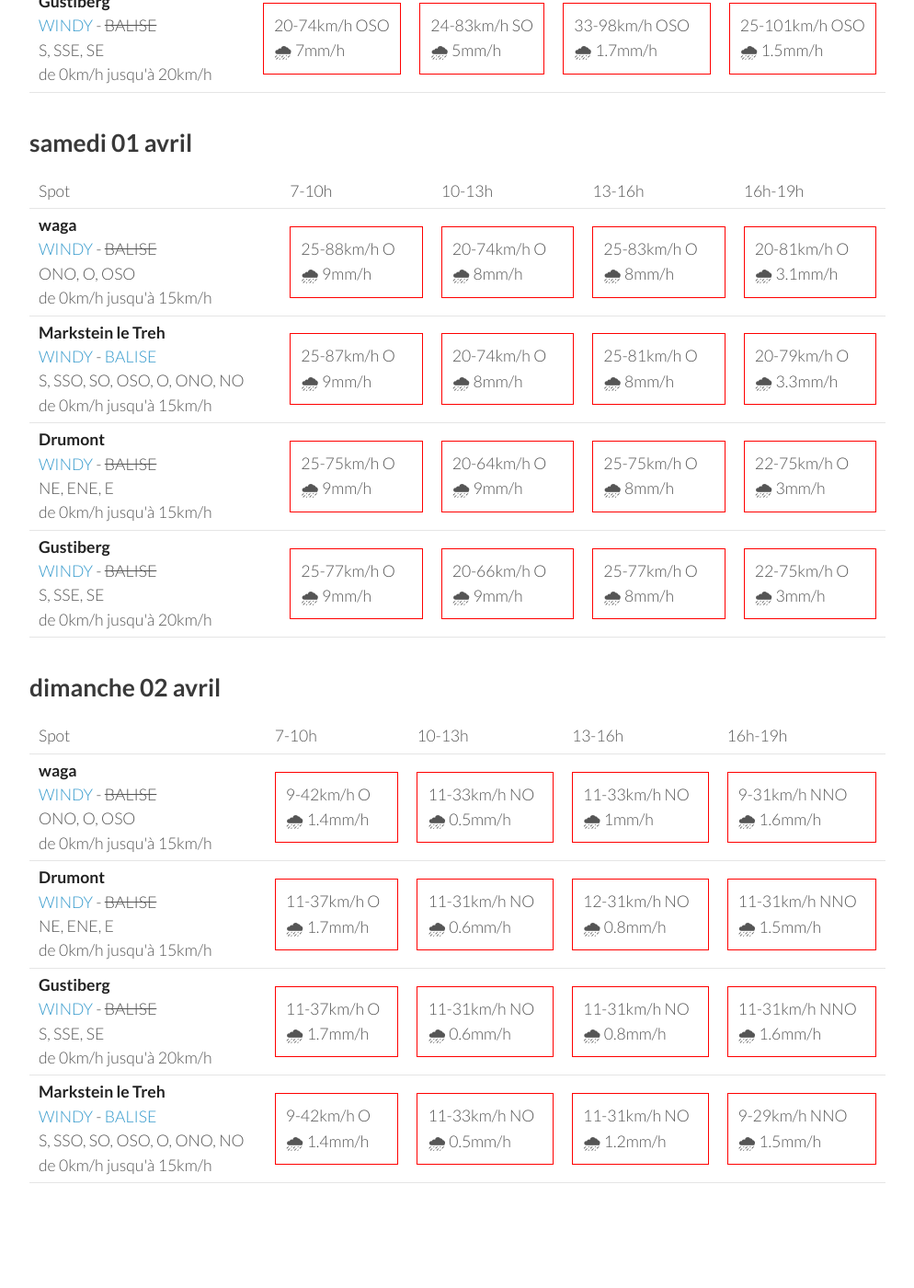
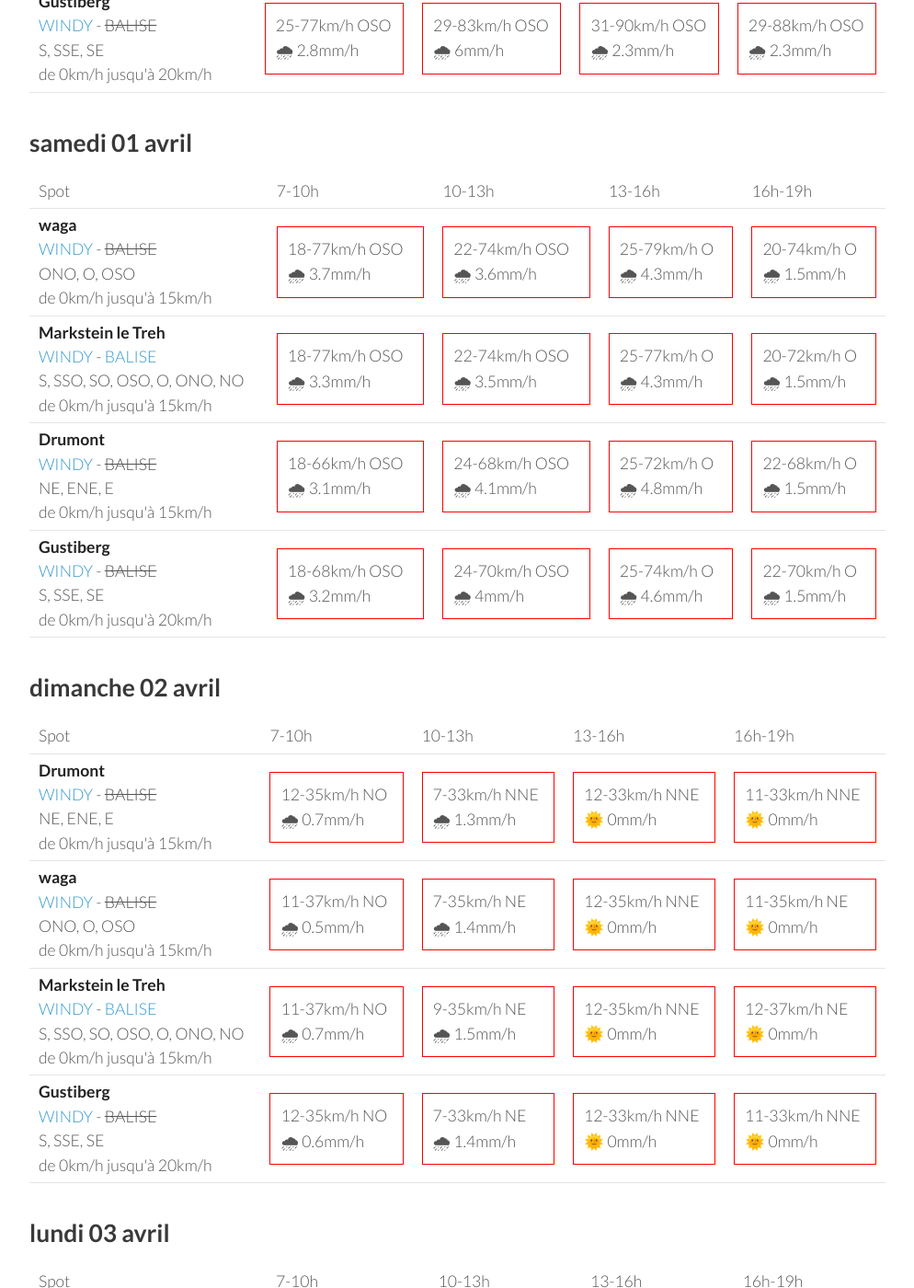
Before and after one commit to parapente-dans-le-nord/parapente-dans-le-nord.github.io, a Jekyll site: the page built from vosges.markdown, in a window 1280 px wide and 1400 px high, scrolled down 1918 px. Shown: the whole window at 92% size, without its empty margins (26-1020 px from the left). Built offline with Jekyll 4.4.1, drawn with Linux system fonts in a browser that asks for light colours; some of the changed text lies outside the part shown.

Commit message:
update index.markdown

```diff
--- a/vosges.markdown
+++ b/vosges.markdown
@@ -7,7 +7,7 @@ title:  "Tous les spots"
 {: .links}
 
 # Prevision Windy, modèle Arome
-page mise à jour le mercredi 29 mars 06:16
+page mise à jour le mercredi 29 mars 10:16
 
 ## mercredi 29 mars
 
@@ -136,40 +136,40 @@ page mise à jour le mercredi 29 mars 06:16
 <tr>
         <td><strong>Markstein le Treh</strong><br><a href="https://windy.com/47.926/7.012?47.505,7.012,8,m:eY1agmQ">WINDY</a> - <span class=""><a href="http://www.balisemeteo.com/balise.php?idBalise=136">BALISE</a> </span><br> <span class="vent-favorable">S, SSO, SO, OSO, O, ONO, NO</span><br><span class="force-vent">de 0km/h jusqu'à 15km/h</span> </td>
 
-            <td><div class="not-flyable"><p>18-77km/h OSO</p><p>🌧 6mm/h</p></div></td>
-            <td><div class="not-flyable"><p>25-85km/h SO</p><p>🌧 4mm/h</p></div></td>
-            <td><div class="not-flyable"><p>33-103km/h OSO</p><p>🌧 1.8mm/h</p></div></td>
-            <td><div class="not-flyable"><p>24-109km/h OSO</p><p>🌧 1.6mm/h</p></div></td>
+            <td><div class="not-flyable"><p>24-81km/h OSO</p><p>🌧 2.5mm/h</p></div></td>
+            <td><div class="not-flyable"><p>24-87km/h OSO</p><p>🌧 3.7mm/h</p></div></td>
+            <td><div class="not-flyable"><p>27-94km/h OSO</p><p>🌧 1.6mm/h</p></div></td>
+            <td><div class="not-flyable"><p>29-94km/h OSO</p><p>🌧 1.2mm/h</p></div></td>
 
 
     </tr>
 <tr>
         <td><strong>Drumont</strong><br><a href="https://windy.com/47.898/6.919?47.687,6.919,9,m:eYYagmG">WINDY</a> - <span class="no-balise"> BALISE </span><br> <span class="vent-favorable">NE, ENE, E</span><br><span class="force-vent">de 0km/h jusqu'à 15km/h</span> </td>
 
-            <td><div class="not-flyable"><p>20-72km/h OSO</p><p>🌧 6mm/h</p></div></td>
-            <td><div class="not-flyable"><p>24-81km/h SO</p><p>🌧 6mm/h</p></div></td>
-            <td><div class="not-flyable"><p>33-96km/h OSO</p><p>🌧 1.6mm/h</p></div></td>
-            <td><div class="not-flyable"><p>25-100km/h OSO</p><p>🌧 1.6mm/h</p></div></td>
+            <td><div class="not-flyable"><p>25-75km/h OSO</p><p>🌧 2.8mm/h</p></div></td>
+            <td><div class="not-flyable"><p>29-81km/h OSO</p><p>🌧 6mm/h</p></div></td>
+            <td><div class="not-flyable"><p>31-88km/h OSO</p><p>🌧 2.3mm/h</p></div></td>
+            <td><div class="not-flyable"><p>29-87km/h OSO</p><p>🌧 2.5mm/h</p></div></td>
 
 
     </tr>
 <tr>
         <td><strong>waga</strong><br><a href="https://windy.com/47.903/6.996?47.900,6.983,15">WINDY</a> - <span class="no-balise"> BALISE </span><br> <span class="vent-favorable">ONO, O, OSO</span><br><span class="force-vent">de 0km/h jusqu'à 15km/h</span> </td>
 
-            <td><div class="not-flyable"><p>18-79km/h OSO</p><p>🌧 7mm/h</p></div></td>
-            <td><div class="not-flyable"><p>24-87km/h SO</p><p>🌧 4.6mm/h</p></div></td>
-            <td><div class="not-flyable"><p>33-105km/h OSO</p><p>🌧 2.1mm/h</p></div></td>
-            <td><div class="not-flyable"><p>25-111km/h OSO</p><p>🌧 1.5mm/h</p></div></td>
+            <td><div class="not-flyable"><p>24-83km/h OSO</p><p>🌧 2.5mm/h</p></div></td>
+            <td><div class="not-flyable"><p>25-88km/h OSO</p><p>🌧 4.4mm/h</p></div></td>
+            <td><div class="not-flyable"><p>29-96km/h OSO</p><p>🌧 1.8mm/h</p></div></td>
+            <td><div class="not-flyable"><p>29-96km/h OSO</p><p>🌧 1.3mm/h</p></div></td>
 
 
     </tr>
 <tr>
         <td><strong>Gustiberg</strong><br><a href="https://windy.com/47.894/6.934?47.891,6.934,15,m:eYYagmI">WINDY</a> - <span class="no-balise"> BALISE </span><br> <span class="vent-favorable">S, SSE, SE</span><br><span class="force-vent">de 0km/h jusqu'à 20km/h</span> </td>
 
-            <td><div class="not-flyable"><p>20-74km/h OSO</p><p>🌧 7mm/h</p></div></td>
-            <td><div class="not-flyable"><p>24-83km/h SO</p><p>🌧 5mm/h</p></div></td>
-            <td><div class="not-flyable"><p>33-98km/h OSO</p><p>🌧 1.7mm/h</p></div></td>
-            <td><div class="not-flyable"><p>25-101km/h OSO</p><p>🌧 1.5mm/h</p></div></td>
+            <td><div class="not-flyable"><p>25-77km/h OSO</p><p>🌧 2.8mm/h</p></div></td>
+            <td><div class="not-flyable"><p>29-83km/h OSO</p><p>🌧 6mm/h</p></div></td>
+            <td><div class="not-flyable"><p>31-90km/h OSO</p><p>🌧 2.3mm/h</p></div></td>
+            <td><div class="not-flyable"><p>29-88km/h OSO</p><p>🌧 2.3mm/h</p></div></td>
 
 
     </tr>
@@ -192,40 +192,40 @@ page mise à jour le mercredi 29 mars 06:16
 <tr>
         <td><strong>waga</strong><br><a href="https://windy.com/47.903/6.996?47.900,6.983,15">WINDY</a> - <span class="no-balise"> BALISE </span><br> <span class="vent-favorable">ONO, O, OSO</span><br><span class="force-vent">de 0km/h jusqu'à 15km/h</span> </td>
 
-            <td><div class="not-flyable"><p>25-88km/h O</p><p>🌧 9mm/h</p></div></td>
-            <td><div class="not-flyable"><p>20-74km/h O</p><p>🌧 8mm/h</p></div></td>
-            <td><div class="not-flyable"><p>25-83km/h O</p><p>🌧 8mm/h</p></div></td>
-            <td><div class="not-flyable"><p>20-81km/h O</p><p>🌧 3.1mm/h</p></div></td>
+            <td><div class="not-flyable"><p>18-77km/h OSO</p><p>🌧 3.7mm/h</p></div></td>
+            <td><div class="not-flyable"><p>22-74km/h OSO</p><p>🌧 3.6mm/h</p></div></td>
+            <td><div class="not-flyable"><p>25-79km/h O</p><p>🌧 4.3mm/h</p></div></td>
+            <td><div class="not-flyable"><p>20-74km/h O</p><p>🌧 1.5mm/h</p></div></td>
 
 
     </tr>
 <tr>
         <td><strong>Markstein le Treh</strong><br><a href="https://windy.com/47.926/7.012?47.505,7.012,8,m:eY1agmQ">WINDY</a> - <span class=""><a href="http://www.balisemeteo.com/balise.php?idBalise=136">BALISE</a> </span><br> <span class="vent-favorable">S, SSO, SO, OSO, O, ONO, NO</span><br><span class="force-vent">de 0km/h jusqu'à 15km/h</span> </td>
 
-            <td><div class="not-flyable"><p>25-87km/h O</p><p>🌧 9mm/h</p></div></td>
-            <td><div class="not-flyable"><p>20-74km/h O</p><p>🌧 8mm/h</p></div></td>
-            <td><div class="not-flyable"><p>25-81km/h O</p><p>🌧 8mm/h</p></div></td>
-            <td><div class="not-flyable"><p>20-79km/h O</p><p>🌧 3.3mm/h</p></div></td>
+            <td><div class="not-flyable"><p>18-77km/h OSO</p><p>🌧 3.3mm/h</p></div></td>
+            <td><div class="not-flyable"><p>22-74km/h OSO</p><p>🌧 3.5mm/h</p></div></td>
+            <td><div class="not-flyable"><p>25-77km/h O</p><p>🌧 4.3mm/h</p></div></td>
+            <td><div class="not-flyable"><p>20-72km/h O</p><p>🌧 1.5mm/h</p></div></td>
 
 
     </tr>
 <tr>
         <td><strong>Drumont</strong><br><a href="https://windy.com/47.898/6.919?47.687,6.919,9,m:eYYagmG">WINDY</a> - <span class="no-balise"> BALISE </span><br> <span class="vent-favorable">NE, ENE, E</span><br><span class="force-vent">de 0km/h jusqu'à 15km/h</span> </td>
 
-            <td><div class="not-flyable"><p>25-75km/h O</p><p>🌧 9mm/h</p></div></td>
-            <td><div class="not-flyable"><p>20-64km/h O</p><p>🌧 9mm/h</p></div></td>
-            <td><div class="not-flyable"><p>25-75km/h O</p><p>🌧 8mm/h</p></div></td>
-            <td><div class="not-flyable"><p>22-75km/h O</p><p>🌧 3mm/h</p></div></td>
+            <td><div class="not-flyable"><p>18-66km/h OSO</p><p>🌧 3.1mm/h</p></div></td>
+            <td><div class="not-flyable"><p>24-68km/h OSO</p><p>🌧 4.1mm/h</p></div></td>
+            <td><div class="not-flyable"><p>25-72km/h O</p><p>🌧 4.8mm/h</p></div></td>
+            <td><div class="not-flyable"><p>22-68km/h O</p><p>🌧 1.5mm/h</p></div></td>
 
 
     </tr>
 <tr>
         <td><strong>Gustiberg</strong><br><a href="https://windy.com/47.894/6.934?47.891,6.934,15,m:eYYagmI">WINDY</a> - <span class="no-balise"> BALISE </span><br> <span class="vent-favorable">S, SSE, SE</span><br><span class="force-vent">de 0km/h jusqu'à 20km/h</span> </td>
 
-            <td><div class="not-flyable"><p>25-77km/h O</p><p>🌧 9mm/h</p></div></td>
-            <td><div class="not-flyable"><p>20-66km/h O</p><p>🌧 9mm/h</p></div></td>
-            <td><div class="not-flyable"><p>25-77km/h O</p><p>🌧 8mm/h</p></div></td>
-            <td><div class="not-flyable"><p>22-75km/h O</p><p>🌧 3mm/h</p></div></td>
+            <td><div class="not-flyable"><p>18-68km/h OSO</p><p>🌧 3.2mm/h</p></div></td>
+            <td><div class="not-flyable"><p>24-70km/h OSO</p><p>🌧 4mm/h</p></div></td>
+            <td><div class="not-flyable"><p>25-74km/h O</p><p>🌧 4.6mm/h</p></div></td>
+            <td><div class="not-flyable"><p>22-70km/h O</p><p>🌧 1.5mm/h</p></div></td>
 
 
     </tr>
@@ -246,42 +246,42 @@ page mise à jour le mercredi 29 mars 06:16
       <td>16h-19h</td>
     </tr>
 <tr>
-        <td><strong>waga</strong><br><a href="https://windy.com/47.903/6.996?47.900,6.983,15">WINDY</a> - <span class="no-balise"> BALISE </span><br> <span class="vent-favorable">ONO, O, OSO</span><br><span class="force-vent">de 0km/h jusqu'à 15km/h</span> </td>
+        <td><strong>Drumont</strong><br><a href="https://windy.com/47.898/6.919?47.687,6.919,9,m:eYYagmG">WINDY</a> - <span class="no-balise"> BALISE </span><br> <span class="vent-favorable">NE, ENE, E</span><br><span class="force-vent">de 0km/h jusqu'à 15km/h</span> </td>
 
-            <td><div class="not-flyable"><p>9-42km/h O</p><p>🌧 1.4mm/h</p></div></td>
-            <td><div class="not-flyable"><p>11-33km/h NO</p><p>🌧 0.5mm/h</p></div></td>
-            <td><div class="not-flyable"><p>11-33km/h NO</p><p>🌧 1mm/h</p></div></td>
-            <td><div class="not-flyable"><p>9-31km/h NNO</p><p>🌧 1.6mm/h</p></div></td>
+            <td><div class="not-flyable"><p>12-35km/h NO</p><p>🌧 0.7mm/h</p></div></td>
+            <td><div class="not-flyable"><p>7-33km/h NNE</p><p>🌧 1.3mm/h</p></div></td>
+            <td><div class="not-flyable"><p>12-33km/h NNE</p><p>🌞 0mm/h</p></div></td>
+            <td><div class="not-flyable"><p>11-33km/h NNE</p><p>🌞 0mm/h</p></div></td>
 
 
     </tr>
 <tr>
-        <td><strong>Drumont</strong><br><a href="https://windy.com/47.898/6.919?47.687,6.919,9,m:eYYagmG">WINDY</a> - <span class="no-balise"> BALISE </span><br> <span class="vent-favorable">NE, ENE, E</span><br><span class="force-vent">de 0km/h jusqu'à 15km/h</span> </td>
+        <td><strong>waga</strong><br><a href="https://windy.com/47.903/6.996?47.900,6.983,15">WINDY</a> - <span class="no-balise"> BALISE </span><br> <span class="vent-favorable">ONO, O, OSO</span><br><span class="force-vent">de 0km/h jusqu'à 15km/h</span> </td>
 
-            <td><div class="not-flyable"><p>11-37km/h O</p><p>🌧 1.7mm/h</p></div></td>
-            <td><div class="not-flyable"><p>11-31km/h NO</p><p>🌧 0.6mm/h</p></div></td>
-            <td><div class="not-flyable"><p>12-31km/h NO</p><p>🌧 0.8mm/h</p></div></td>
-            <td><div class="not-flyable"><p>11-31km/h NNO</p><p>🌧 1.5mm/h</p></div></td>
+            <td><div class="not-flyable"><p>11-37km/h NO</p><p>🌧 0.5mm/h</p></div></td>
+            <td><div class="not-flyable"><p>7-35km/h NE</p><p>🌧 1.4mm/h</p></div></td>
+            <td><div class="not-flyable"><p>12-35km/h NNE</p><p>🌞 0mm/h</p></div></td>
+            <td><div class="not-flyable"><p>11-35km/h NE</p><p>🌞 0mm/h</p></div></td>
+
+
+    </tr>
+<tr>
+        <td><strong>Markstein le Treh</strong><br><a href="https://windy.com/47.926/7.012?47.505,7.012,8,m:eY1agmQ">WINDY</a> - <span class=""><a href="http://www.balisemeteo.com/balise.php?idBalise=136">BALISE</a> </span><br> <span class="vent-favorable">S, SSO, SO, OSO, O, ONO, NO</span><br><span class="force-vent">de 0km/h jusqu'à 15km/h</span> </td>
+
+            <td><div class="not-flyable"><p>11-37km/h NO</p><p>🌧 0.7mm/h</p></div></td>
+            <td><div class="not-flyable"><p>9-35km/h NE</p><p>🌧 1.5mm/h</p></div></td>
+            <td><div class="not-flyable"><p>12-35km/h NNE</p><p>🌞 0mm/h</p></div></td>
+            <td><div class="not-flyable"><p>12-37km/h NE</p><p>🌞 0mm/h</p></div></td>
 
 
     </tr>
 <tr>
         <td><strong>Gustiberg</strong><br><a href="https://windy.com/47.894/6.934?47.891,6.934,15,m:eYYagmI">WINDY</a> - <span class="no-balise"> BALISE </span><br> <span class="vent-favorable">S, SSE, SE</span><br><span class="force-vent">de 0km/h jusqu'à 20km/h</span> </td>
 
-            <td><div class="not-flyable"><p>11-37km/h O</p><p>🌧 1.7mm/h</p></div></td>
-            <td><div class="not-flyable"><p>11-31km/h NO</p><p>🌧 0.6mm/h</p></div></td>
-            <td><div class="not-flyable"><p>11-31km/h NO</p><p>🌧 0.8mm/h</p></div></td>
-            <td><div class="not-flyable"><p>11-31km/h NNO</p><p>🌧 1.6mm/h</p></div></td>
-
-
-    </tr>
-<tr>
-        <td><strong>Markstein le Treh</strong><br><a href="https://windy.com/47.926/7.012?47.505,7.012,8,m:eY1agmQ">WINDY</a> - <span class=""><a href="http://www.balisemeteo.com/balise.php?idBalise=136">BALISE</a> </span><br> <span class="vent-favorable">S, SSO, SO, OSO, O, ONO, NO</span><br><span class="force-vent">de 0km/h jusqu'à 15km/h</span> </td>
-
-            <td><div class="not-flyable"><p>9-42km/h O</p><p>🌧 1.4mm/h</p></div></td>
-            <td><div class="not-flyable"><p>11-33km/h NO</p><p>🌧 0.5mm/h</p></div></td>
-            <td><div class="not-flyable"><p>11-31km/h NO</p><p>🌧 1.2mm/h</p></div></td>
-            <td><div class="not-flyable"><p>9-29km/h NNO</p><p>🌧 1.5mm/h</p></div></td>
+            <td><div class="not-flyable"><p>12-35km/h NO</p><p>🌧 0.6mm/h</p></div></td>
+            <td><div class="not-flyable"><p>7-33km/h NE</p><p>🌧 1.4mm/h</p></div></td>
+            <td><div class="not-flyable"><p>12-33km/h NNE</p><p>🌞 0mm/h</p></div></td>
+            <td><div class="not-flyable"><p>11-33km/h NNE</p><p>🌞 0mm/h</p></div></td>
 
 
     </tr>
@@ -289,3 +289,59 @@ page mise à jour le mercredi 29 mars 06:16
 </tbody>
 </table>
 {:/}
+## lundi 03 avril
+
+{::nomarkdown}
+<table>
+  <tbody>
+    <tr>
+      <td>Spot</td>
+      <td>7-10h</td>
+      <td>10-13h</td>
+      <td>13-16h</td>
+      <td>16h-19h</td>
+    </tr>
+<tr>
+        <td><strong>Drumont</strong><br><a href="https://windy.com/47.898/6.919?47.687,6.919,9,m:eYYagmG">WINDY</a> - <span class="no-balise"> BALISE </span><br> <span class="vent-favorable">NE, ENE, E</span><br><span class="force-vent">de 0km/h jusqu'à 15km/h</span> </td>
+
+            <td><div class="not-flyable"><p>12-35km/h ENE</p><p>🌞 0mm/h</p></div></td>
+            <td><div class="not-flyable"><p>18-50km/h NE</p><p>🌞 0mm/h</p></div></td>
+            <td><div class="not-flyable"><p>14-48km/h NE</p><p>🌞 0mm/h</p></div></td>
+            <td><div class="not-flyable"><p>14-42km/h NE</p><p>🌞 0mm/h</p></div></td>
+
+
+    </tr>
+<tr>
+        <td><strong>Markstein le Treh</strong><br><a href="https://windy.com/47.926/7.012?47.505,7.012,8,m:eY1agmQ">WINDY</a> - <span class=""><a href="http://www.balisemeteo.com/balise.php?idBalise=136">BALISE</a> </span><br> <span class="vent-favorable">S, SSO, SO, OSO, O, ONO, NO</span><br><span class="force-vent">de 0km/h jusqu'à 15km/h</span> </td>
+
+            <td><div class="not-flyable"><p>12-40km/h NE</p><p>🌞 0mm/h</p></div></td>
+            <td><div class="not-flyable"><p>20-53km/h NE</p><p>🌞 0mm/h</p></div></td>
+            <td><div class="not-flyable"><p>16-53km/h NE</p><p>🌞 0mm/h</p></div></td>
+            <td><div class="not-flyable"><p>14-48km/h NE</p><p>🌞 0mm/h</p></div></td>
+
+
+    </tr>
+<tr>
+        <td><strong>waga</strong><br><a href="https://windy.com/47.903/6.996?47.900,6.983,15">WINDY</a> - <span class="no-balise"> BALISE </span><br> <span class="vent-favorable">ONO, O, OSO</span><br><span class="force-vent">de 0km/h jusqu'à 15km/h</span> </td>
+
+            <td><div class="not-flyable"><p>12-40km/h NE</p><p>🌞 0mm/h</p></div></td>
+            <td><div class="not-flyable"><p>20-55km/h NE</p><p>🌞 0mm/h</p></div></td>
+            <td><div class="not-flyable"><p>16-55km/h NE</p><p>🌞 0mm/h</p></div></td>
+            <td><div class="not-flyable"><p>14-48km/h NE</p><p>🌞 0mm/h</p></div></td>
+
+
+    </tr>
+<tr>
+        <td><strong>Gustiberg</strong><br><a href="https://windy.com/47.894/6.934?47.891,6.934,15,m:eYYagmI">WINDY</a> - <span class="no-balise"> BALISE </span><br> <span class="vent-favorable">S, SSE, SE</span><br><span class="force-vent">de 0km/h jusqu'à 20km/h</span> </td>
+
+            <td><div class="not-flyable"><p>12-37km/h ENE</p><p>🌞 0mm/h</p></div></td>
+            <td><div class="not-flyable"><p>18-50km/h NE</p><p>🌞 0mm/h</p></div></td>
+            <td><div class="not-flyable"><p>14-48km/h NE</p><p>🌞 0mm/h</p></div></td>
+            <td><div class="not-flyable"><p>14-42km/h NE</p><p>🌞 0mm/h</p></div></td>
+
+
+    </tr>
+
+</tbody>
+</table>
+{:/}
```
